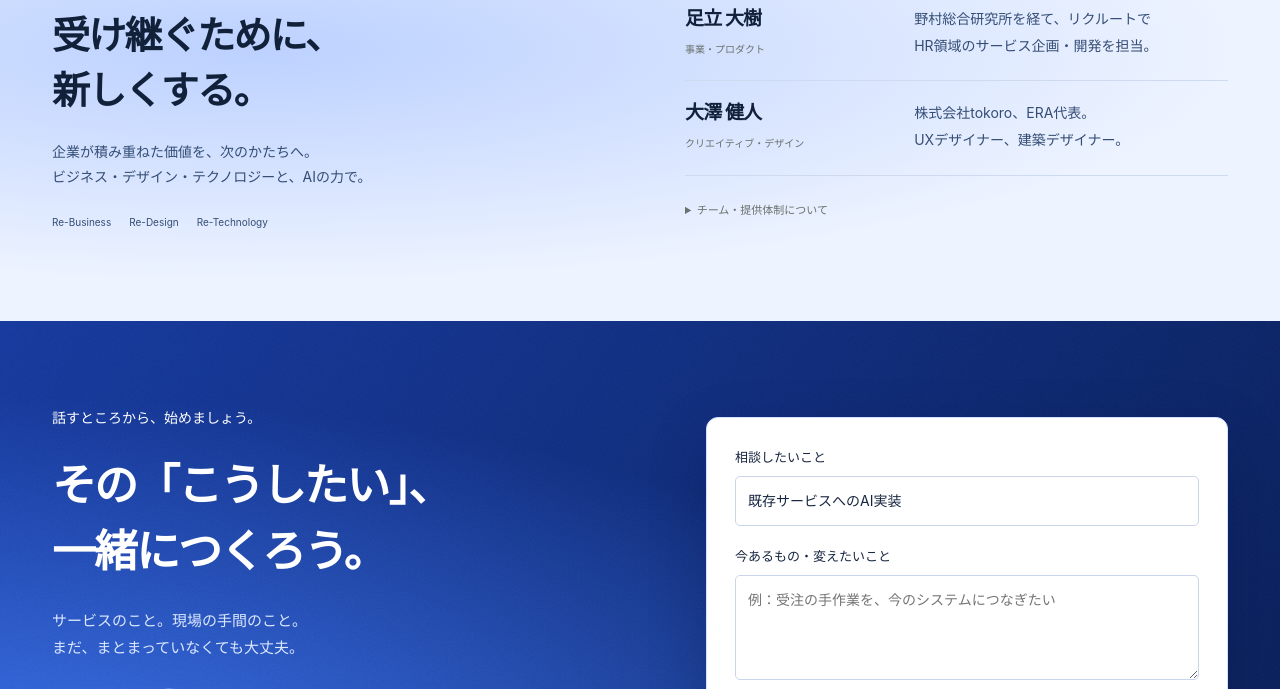
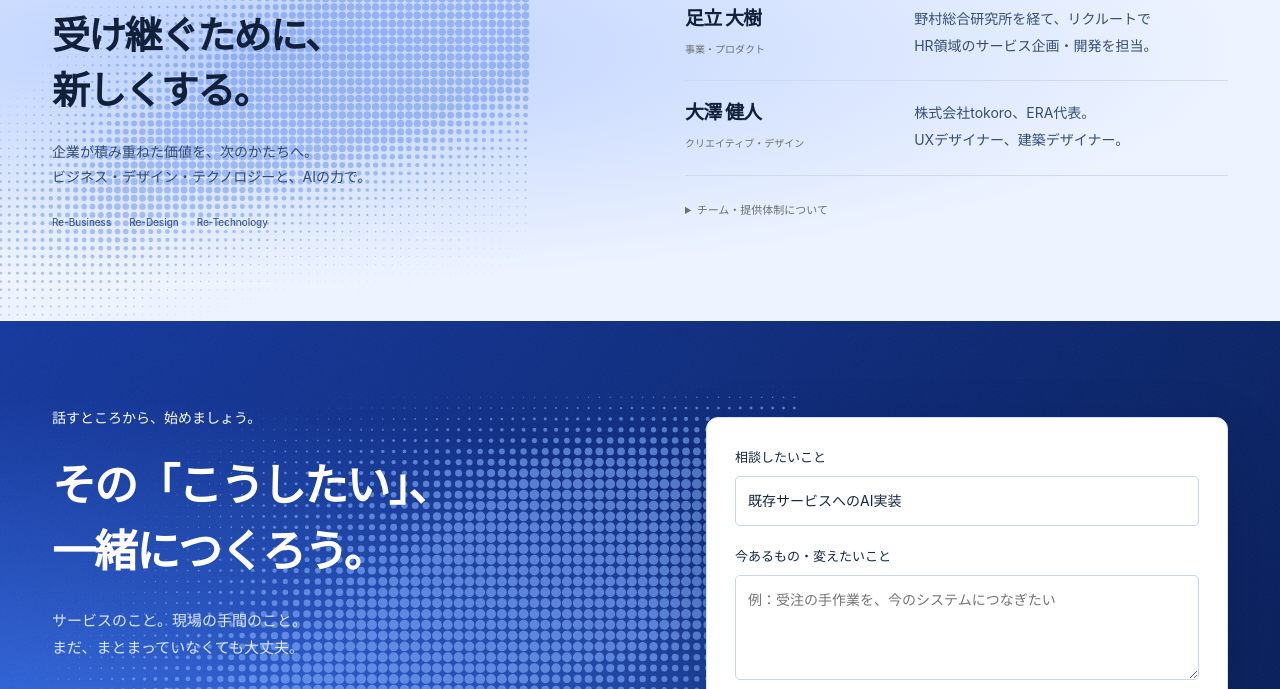
Before and after one commit to kento0627/aire-lp-preview, a plain HTML site: page studio-blue.html in a window 1280 px wide. Shown: the part 6730-7419 px from the top of the page. Drawn offline with Linux system fonts and the light colour scheme.

Commit message:
STA-15: Render visible variable-radius halftone gradients

```diff
--- a/assets/studio-blue.css
+++ b/assets/studio-blue.css
@@ -55,3 +55,12 @@
 /* Keep the lightest blue away from small white text. */
 .blue-edition .field{background:radial-gradient(ellipse at 100% 12%,#315bd0 0,transparent 52%),linear-gradient(125deg,#143ec5 0%,#2054c8 72%,#2857cc 100%)}
 .blue-edition .about-statement>p,.blue-edition .re-words,.blue-edition .team article p{color:#344d75}
+/* Real halftone: circle radii encode a curved, continuous tonal field. */
+.blue-hero-band::after,.blue-edition .field::after,.blue-edition .contact::after,.blue-edition .about::after{content:"";position:absolute;z-index:-1;pointer-events:none;inset:0;mask-image:url(studio-halftone.svg);mask-repeat:no-repeat;mask-size:1440px 840px;mask-position:right top}
+.blue-hero-band::after{height:700px;background:#204ccc88;mask-size:1440px 840px}
+.blue-edition .field::after{background:#c7dcffa8;mask-image:url(studio-halftone.svg),linear-gradient(#000 0 160px,transparent 310px);mask-composite:intersect;mask-size:1350px 788px,100% 100%;mask-position:calc(100% + 390px) -130px,0 0}
+.blue-edition .contact::after{background:#84adff9c;mask-size:1300px 758px;mask-position:calc(0% - 500px) 60px}
+.blue-edition .about::after{background:#426cd85c;mask-size:1000px 583px;mask-position:calc(0% - 470px) 70px}
+@media(max-width:900px){.blue-hero-band::after{mask-size:1120px 653px;mask-position:calc(100% + 80px) 0}.blue-edition .field::after{mask-size:1000px 583px,100% 100%;mask-position:calc(100% + 460px) -170px,0 0}}
+@media(max-width:600px){.blue-hero-band::after{top:300px;height:410px;mask-size:790px 461px;mask-position:calc(100% + 65px) 0}.blue-edition .field::after{mask-size:850px 496px,100% 100%;mask-position:calc(100% + 430px) -140px,0 0}.blue-edition .contact::after{mask-image:url(studio-halftone.svg),linear-gradient(transparent 0 230px,#000 330px);mask-composite:intersect;mask-size:900px 525px,100% 100%;mask-position:calc(0% - 390px) 10px,0 0}.blue-edition .about::after{mask-size:800px 467px;mask-position:calc(0% - 400px) 0}}
+@media(forced-colors:active){.blue-hero-band::after,.blue-edition .field::after,.blue-edition .contact::after,.blue-edition .about::after{display:none}}
```
Also changed, not shown: assets/studio-halftone.svg (added).
